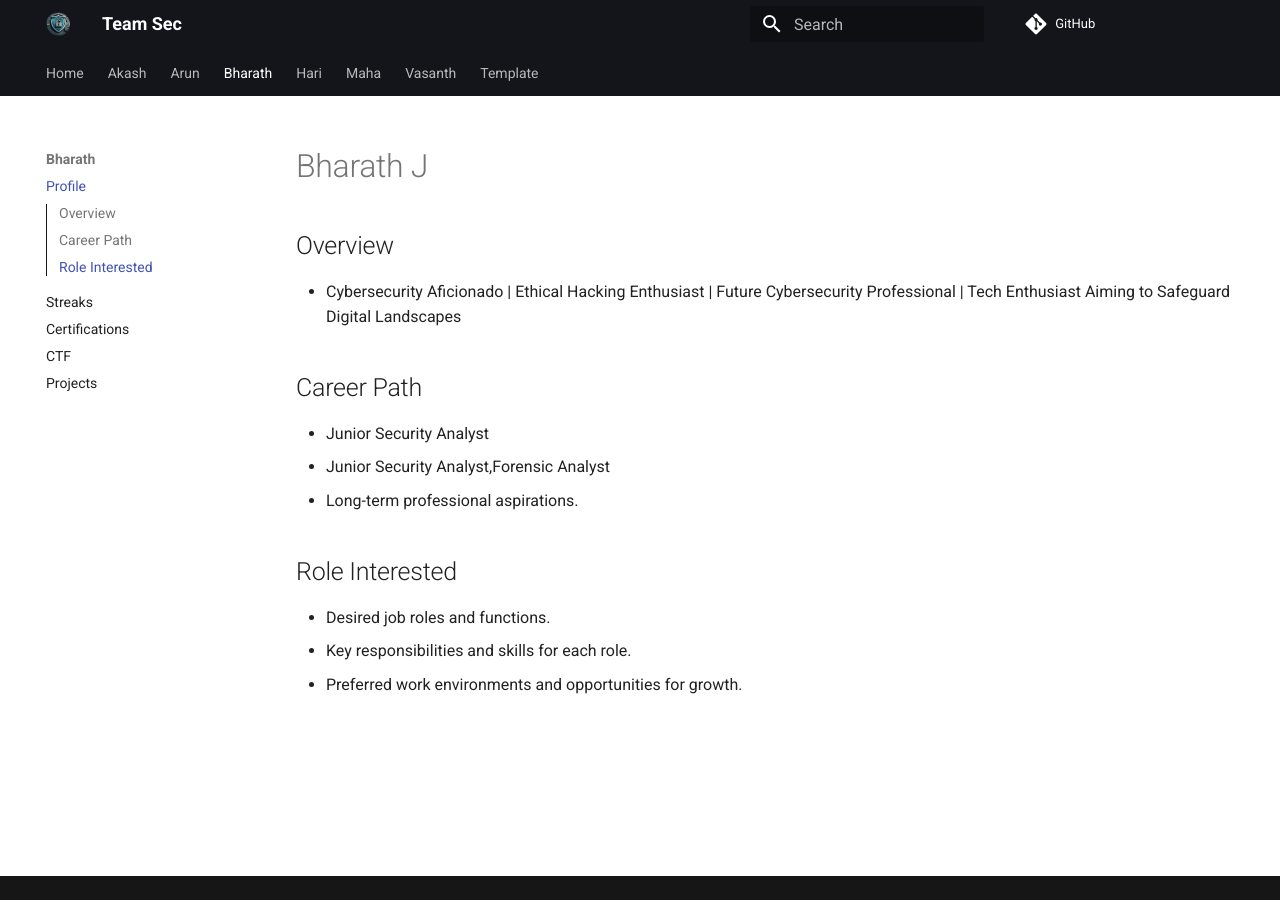
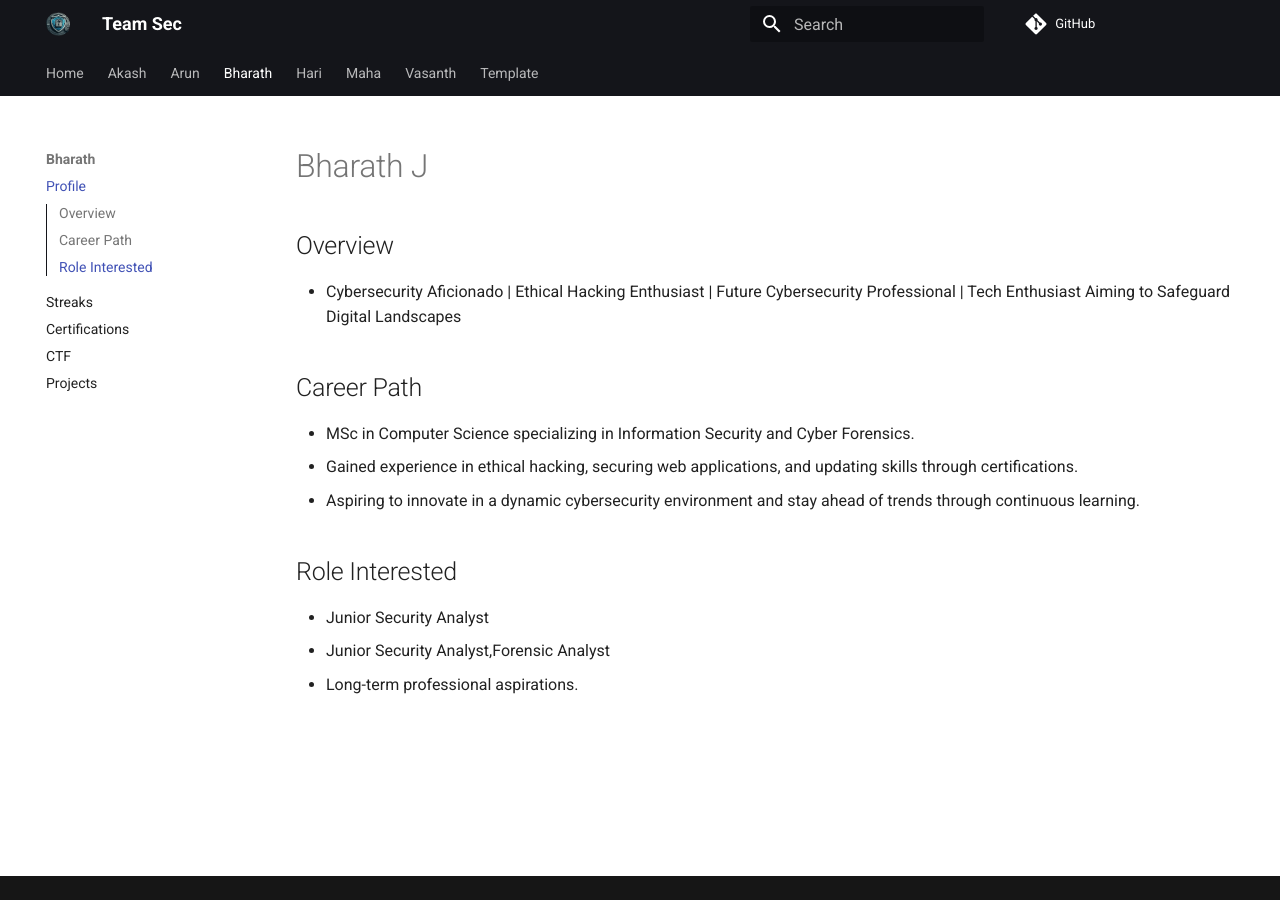
Before and after one commit to mr3xplorer/team_sec, an MkDocs documentation site: the page built from docs/Bharath/bharat.md, in a window 1280 px wide. Built offline with MkDocs 1.6.1 and Material for MkDocs 9.7.7, drawn with Linux system fonts in a browser that asks for light colours; comment, search, counter and statistics services are not loaded.

Commit message:
Update bharat.md

```diff
--- a/docs/Bharath/bharat.md
+++ b/docs/Bharath/bharat.md
@@ -4,11 +4,10 @@
 - Cybersecurity Aficionado | Ethical Hacking Enthusiast | Future Cybersecurity Professional | Tech Enthusiast Aiming to Safeguard Digital Landscapes
 
 ## Career Path
+- MSc in Computer Science specializing in Information Security and Cyber Forensics.
+- Gained experience in ethical hacking, securing web applications, and updating skills through certifications.
+- Aspiring to innovate in a dynamic cybersecurity environment and stay ahead of trends through continuous learning.
+## Role Interested
 - Junior Security Analyst
 - Junior Security Analyst,Forensic Analyst
 - Long-term professional aspirations.
-
-## Role Interested
-- Desired job roles and functions.
-- Key responsibilities and skills for each role.
-- Preferred work environments and opportunities for growth.
```
